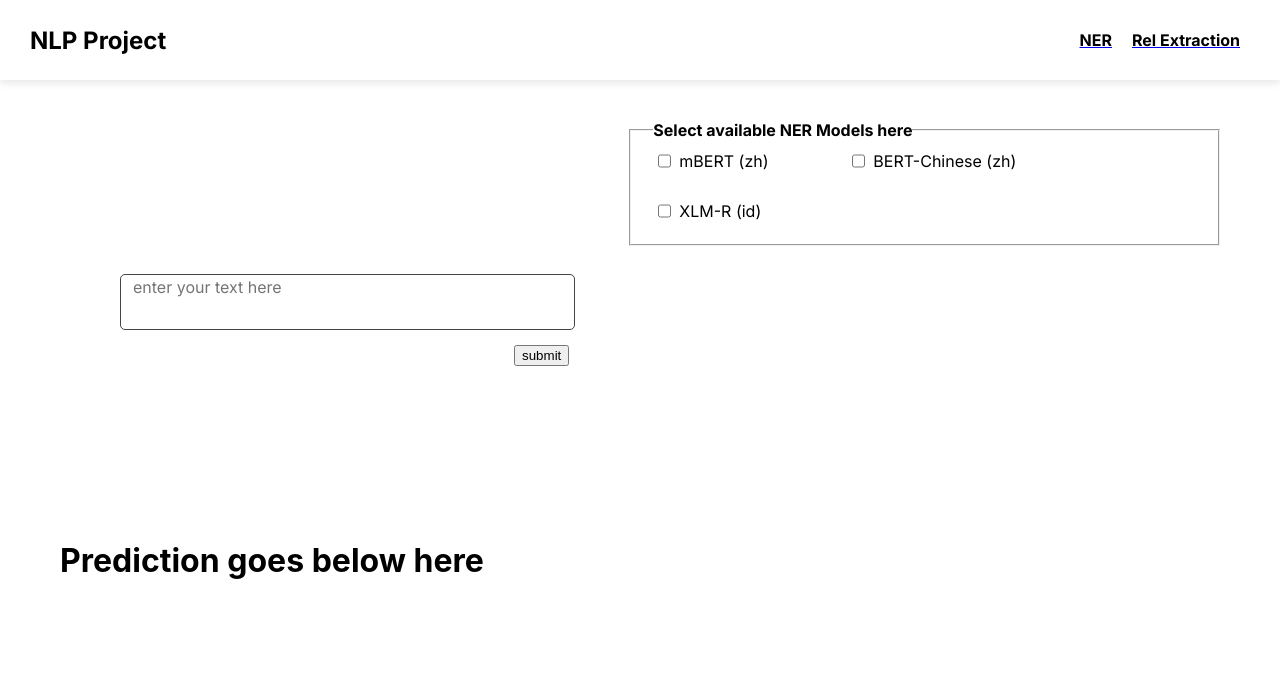
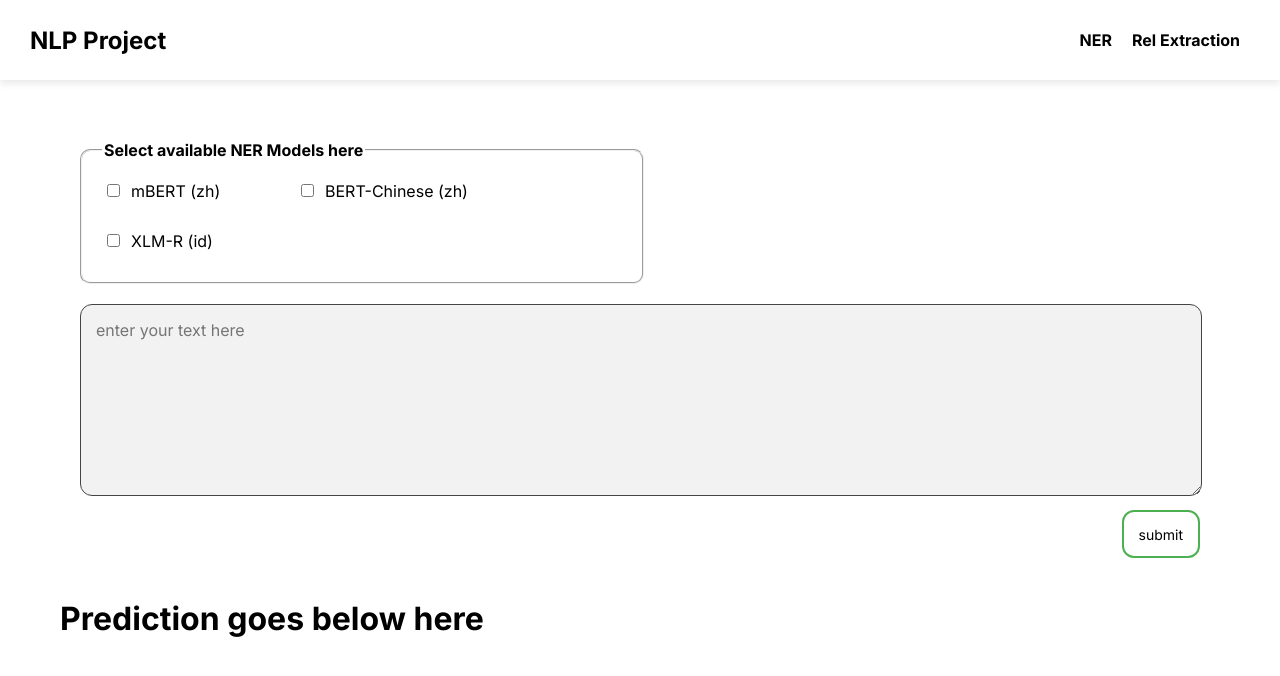
Before and after one commit to ivyy-poison/nlp-intro, a React (Create React App) app: page /ner in a window 1280 px wide. Shown: the top 676 px of the page. Built offline with nearby package versions, Linux system fonts and the light colour scheme.

Commit message:
Wednesday work

```diff
--- a/src/App.js
+++ b/src/App.js
@@ -8,6 +8,7 @@ import {
 
 import Home from "./pages/Home"
 import NerPage from "./pages/NerPage"
+import RelPage from "./pages/RelPage"
 
 function App() {
     return (
@@ -15,6 +16,7 @@ function App() {
             <Routes>
                 <Route path="/ner" element={<NerPage/>} />
                 <Route path="/" element={<Home/>}/>
+                <Route path="/rel" element={<RelPage/>}/>
             </Routes>
         </Router>
     )
--- a/src/components/Navbar.js
+++ b/src/components/Navbar.js
@@ -5,11 +5,18 @@ function Navbar() {
     return (
         <nav className="navbar shadow">
             {/* <img className="nav-logo" src="https://www.w3schools.com/images/lamp.jpg"></img> */}
-            <h1 className="nav-title">NLP Project</h1>
-            <ul className="nav-items">
+            {/* <a href="/" className="nav-title">NLP Project</a>
+            <ul className="nav-items-list">
 
-                <Link to="/ner"><li className="nav-items-options">NER</li></Link>
-                <Link to="/"><li className="nav-items-options">Rel Extraction</li></Link>
+                <li className="nav-items"><a href="/ner" className="nav-links">NER</a></li>
+                <li className="nav-items"><a href="/rel" className="nav-links">Rel Extraction</a></li>
+
+            </ul> */}
+            <Link to="/" className="nav-title"><h2>NLP Project</h2></Link>
+            <ul className="nav-items-list">
+
+                <Link to="/ner" className="nav-links"><li className="nav-items">NER</li></Link>
+                <Link to="/rel" className="nav-links"><li className="nav-items">Rel Extraction</li></Link>
 
             </ul>
         </nav>
--- a/src/components/NerPageForm.js
+++ b/src/components/NerPageForm.js
@@ -4,25 +4,34 @@ export default function NerPageForm(props) {
     return (
         <form onSubmit={props.handleSubmit}>
             <div className="ner-form">
-                <div className="ner-form-left">
+
+                {/* <div className="ner-form-right"> */}
+                <div className="ner-model-list">
+                    <fieldset className="group">
+                        <legend>Select available NER Models here</legend>
+                        <div className="ner-checkboxes">
+                            <ul className="ner-checkboxes-list">
+                                {props.optionList}
+                            </ul>
+                        </div>
+
+                    </fieldset>
+                </div>
+
+                {/* <div className="ner-form-left"> */}
+                <div className="ner-input">
                     <textarea
                         placeholder="enter your text here"
                         onChange={props.handleChange}
                         name="text"
                         value={props.formData.text}
-                        id="text"
+                        className="ner-input-text"
                     />
                     <button className="submit-button">submit</button>
                 </div>
 
-                <div className="ner-form-right">
-                    <fieldset className="group">
-                        <legend>Select available NER Models here</legend>
-                        <ul className="checkbox">
-                            {props.optionList}
-                        </ul>
-                    </fieldset>
-                </div>
+
+
 
             </div>
         </form>
--- a/src/components/NerPageMain.js
+++ b/src/components/NerPageMain.js
@@ -17,10 +17,10 @@ export default function NerPageMain(){
     const [translatedText, setTranslatedText] = React.useState([])
     const [displayOptions, setDisplayOptions] = React.useState([])
 
-    const baseURL = "http://151c-35-231-119-93.ngrok.io"           // since now using temporary ngrok link, must change each time fastapi server is created
+    const baseURL = "http://7d09-34-125-218-182.ngrok.io"           // since now using temporary ngrok link, must change each time fastapi server is created
 
-    console.log("hello")
-    console.log(formData)
+    // console.log("hello")
+    // console.log(formData)
 
     React.useEffect((formData) => {
         // axios.get(`${baseURL}/ner/models`).then((response) => {
@@ -87,7 +87,7 @@ export default function NerPageMain(){
         for (let i = 0; i < formData.modelType.length; i++) {
             endPoints.push(`${baseURL}/ner/zh/test/${formData.modelType[i]}`)
         }
-
+        console.log("he")
         Promise.all(endPoints.map(function (endpoint) {
             axios.post(endpoint, {
                 text_to_translate: formData.text,
--- a/src/components/NerPagePred.js
+++ b/src/components/NerPagePred.js
@@ -3,11 +3,9 @@ import parse from "html-react-parser"
 
 export default function NerPagePred(props) {
 
-
-
-    const predictions = props.translatedText.map((translation) => {
+    var predictions = props.translatedText.map((translation) => {
         return (
-            <div className="Something">
+            <div className="ner-prediction">
                 {parse(translation)}
             </div>
         )
--- /dev/null
+++ b/src/components/RelPageMain.js
@@ -0,0 +1,6 @@
+import React from "react"
+import axios from "axios"
+
+export default function RelPageMain() {
+    return (<h1>test</h1>)
+}
--- /dev/null
+++ b/src/pages/RelPage.js
@@ -0,0 +1,12 @@
+import React from "react"
+import Navbar from "../components/Navbar"
+import RelPageMain from "../components/RelPageMain"
+
+export default function RelPage() {
+    return (
+        <div>
+            <Navbar/>
+            <RelPageMain/>
+        </div>
+    )
+}
--- a/src/style.css
+++ b/src/style.css
@@ -2,30 +2,6 @@ body {
     margin: 0;
     font-family: inter, sans-serif;
 }
-
-.entity-prediction {
-    /* display: flex; */
-    font-family: -apple-system, BlinkMacSystemFont,inter, sans-serif;
-    /* color: red; */
-    /* font-weight: bold;
-    font-size: 20px; */
-
-    height: 100px;
-
-}
-
-.Something {
-    display: inline-block;
-    margin: 10px;
-    padding: 20px;
-    width: 40%;
-    height: 100px;
-    border: 2px solid red;
-    border-radius: 5px;
-}
-
-
-
 
 .shadow {
     box-shadow: 0 3px 8px 0 rgba(0, 0, 0, 0.1);
@@ -39,6 +15,13 @@ body {
     font-weight:bold
 }
 
+.nav-title {
+    font-weight: bold;
+    text-decoration: None !important;
+    color: black;
+
+}
+
 .navbar {
 
     display: flex;
@@ -50,16 +33,22 @@ body {
     height: 10vh;
 }
 
-.nav-items {
+.nav-items-list {
     list-style: none;
     display: flex;
 }
 
-.nav-items-options {
+.nav-items {
     padding: 0px 10px;
     font-weight: 700;
     color:black;
 }
+
+.nav-links {
+    text-decoration: none;
+    color: black;
+}
+
 
 .main-content {
     color: black;
@@ -93,20 +82,11 @@ section {
     align-items: center;
 }
 
-input, textarea {
-    margin-bottom: 15px;
-    height: 30px;
-    text-indent: 10px;
-    border: 1px solid #444;
-    border-radius: 5px;
-    display: block;
-}
+
 
 
 .ner-form{
-    display: flex;
-    /* justify-content: space-evenly; */
-    /* align-items: center; */
+    padding: 20px;
 }
 
 .ner-form-left {
@@ -119,38 +99,78 @@ input, textarea {
     justify-content: center;
     flex-direction: column;
 }
-#text {
+
+
+.ner-input-text {
     width: 100%;
-    height: 50px;
-    resize: none;
+    height: 20vh;
+    resize: vertical;
     font-family: inter, sans-serif;
     font-size: 16px;
+    border: 1px solid #444;
+    border-radius: 12px;
+    text-indent: 15px;
+    padding: 15px 0;
+    margin-bottom: 10px;
+
+    background-color: #f2f2f2;
+    -webkit-transition: all .5s ease-out;
+	-moz-transition: all .5s ease-out;
+	-ms-transition: all .5s ease-out;
+	-o-transition: all .5s ease-out;
+	transition: all .5s ease-out;
+    /* transition: 1s ease; */
+}
+
+.ner-input-text:focus {
+    background-color: lightblue;
+    /* background-color: #fff; */
+    box-shadow: 0 0 0 5px hsla(220, 100%, 50%, 30%);
+    outline: 2px solid blue;
+
 }
 
 .submit-button {
-    /* background-color: black; */
-    margin-left:auto;
+    font-family: inter, sans-serif;
+    font-size: 14px;
+    display: block;
+    margin-left: auto;
+    border-radius: 12px;
+    background-color: white;
+    color: black;
+    border: 2px solid #4CAF50;
+    cursor: pointer;
+    width: 7%;
+    height: 6vh;
+    transition-duration: 0.5s;
+}
+
+.submit-button:hover {
+    background-color: #4CAF50;
+    color: white;
 }
 
 
-fieldset.group  {
+
+.group  {
     margin: 0;
-    padding: 0;
     margin-bottom: 1.25em;
-    padding: .125em;
+    padding: 1.25em 0;
+    width: 50%;
+    overflow-y: scroll;
+    overflow-x: hidden;
+    height: 100px;
+    border-radius: 10px;
   }
 
-fieldset.group legend {
-    margin: 0;
-    padding: 0;
+.group legend {
     font-weight: bold;
     margin-left: 20px;
-    font-size: 100%;
+    font-size: 16px;
     color: black;
 }
 
-
-ul.checkbox  {
+.ner-checkboxes-list {
     margin: 0;
     padding: 0;
     margin-left: 20px;
@@ -159,26 +179,46 @@ ul.checkbox  {
 
 
 
-ul.checkbox li {
+.ner-checkboxes-list li {
     border: 1px transparent solid;
     display: inline-block;
     align-items: center;
+    height: 3em;
     width:12em;
 }
 
-ul.checkbox li:hover,
-ul.checkbox li.focus  {
+/* .ner-checkboxes-list li:hover {
     background-color: lightyellow;
     border: 1px gray solid;
     width: 12em;
+}  */
+
+.options label {
+    margin-left: 8px;
 }
 
-.options {
-    display:flex;
-    align-items: center;
+.ner-prediction {
+    display: inline-block;
+    margin: 10px 20px ;
+    padding: 20px 30px;
+    width: 40%;
+    max-height: 250px;
+    border: 2px solid gray;
+    border-radius: 12px;
 }
 
-.options label {
-    margin-left: 5px;
-    margin-bottom: 13px;
+.ner-prediction h2 {
+    /* color: blue; */
+    /* padding-bottom: 5px; */
+    margin-bottom: 5px !important;
 }
+
+.entities {
+    /* border: 2px solid black; */
+    /* height: 50px; */
+    padding: 5px;
+    background-color: #f2f2f2;
+    overflow-y: scroll;
+    overflow-x: hidden;
+
+}
```
Also changed, not shown: src/Header.js (deleted, +0 -18 lines).
